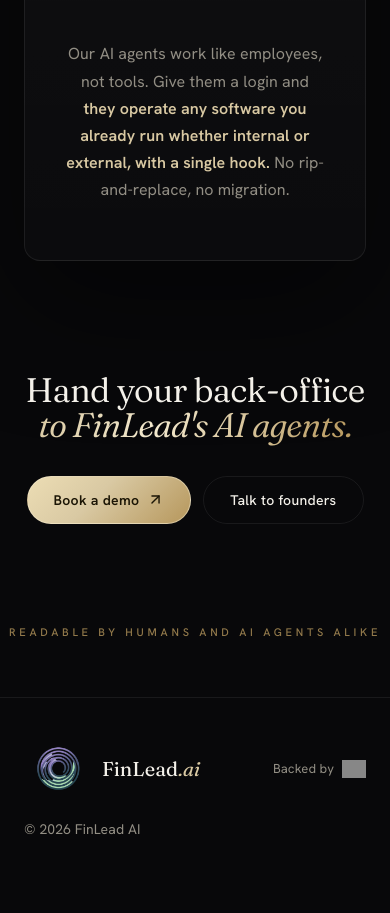
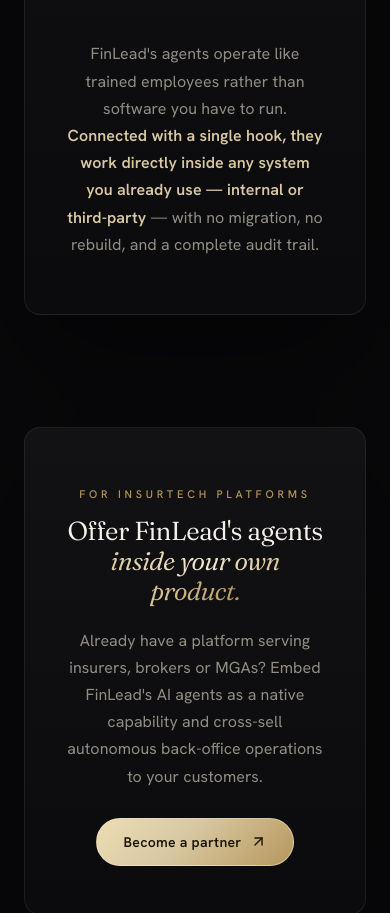
Before and after one commit to Insuryance/FinLeadWeb, a Next.js app: page / in a window 390 px wide. Shown: the part 5380-6293 px from the top of the page. Before the commit the page ends 6254 px from the top, so only its background shows below. Built offline with nearby package versions, Linux system fonts and the light colour scheme; grey boxes are pictures that could not be loaded.

Commit message:
Update page.jsx

```diff
--- a/app/page.jsx
+++ b/app/page.jsx
@@ -390,9 +390,65 @@
     </div>
   );
 }
+function PartnerModal({ open, onClose }) {
+  const [status, setStatus] = useState("idle");
+  const [form, setForm] = useState({ company: "", name: "", role: "", email: "", product: "", usecase: "" });
+  if (!open) return null;
+  const upd = (k) => (e) => setForm((f) => ({ ...f, [k]: e.target.value }));
+  const submit = async () => {
+    if (!form.email || !form.company) { setStatus("need"); return; }
+    setStatus("sending");
+    try {
+      const res = await fetch("https://formspree.io/f/YOUR_PARTNER_FORM_ID", {
+        method: "POST",
+        headers: { "Content-Type": "application/json", Accept: "application/json" },
+        body: JSON.stringify({ type: "partner_inquiry", company: form.company, name: form.name, role: form.role, email: form.email, product: form.product, use_case: form.usecase }),
+      });
+      setStatus(res.ok ? "done" : "error");
+    } catch (e) { setStatus("error"); }
+  };
+  const FIELDS = [["Company", "company", "text"], ["Your name", "name", "text"], ["Role", "role", "text"], ["Work email", "email", "email"], ["Your product / platform", "product", "text"]];
+  return (
+    <div onClick={onClose} style={{ position: "fixed", inset: 0, zIndex: 100, background: "rgba(0,0,0,.62)", backdropFilter: "blur(6px)", display: "flex", alignItems: "center", justifyContent: "center", padding: 20 }}>
+      <div onClick={(e) => e.stopPropagation()} className="fl-glass" style={{ width: "100%", maxWidth: 540, maxHeight: "90vh", overflowY: "auto", padding: 28 }}>
+        <div style={{ display: "flex", justifyContent: "space-between", alignItems: "flex-start", marginBottom: 4 }}>
+          <h3 className="fl-serif" style={{ fontSize: 26, fontWeight: 400, margin: 0 }}>Embed FinLead <span className="fl-gold-grad">agents.</span></h3>
+          <button onClick={onClose} style={{ background: "none", border: "none", color: "var(--muted)", fontSize: 24, cursor: "pointer", lineHeight: 1 }}>×</button>
+        </div>
+        {status === "done" ? (
+          <p className="fl-muted" style={{ fontSize: 15, lineHeight: 1.6, marginTop: 14 }}>
+            Thank you. Your partnership enquiry is in. Our team will review how FinLead's agents can sit inside your product and reach out to scope a pilot.
+          </p>
+        ) : (
+          <>
+            <p className="fl-muted" style={{ fontSize: 13.5, lineHeight: 1.55, margin: "6px 0 20px" }}>
+              For InsurTech platforms that want to offer FinLead's AI agents inside their own product. Tell us about your platform and where you'd like the agents to operate.
+            </p>
+            {FIELDS.map(([label, key, type]) => (
+              <label key={key} style={{ display: "block", marginBottom: 12 }}>
+                <span className="fl-muted" style={{ fontSize: 12, letterSpacing: ".04em" }}>{label}</span>
+                <input className="fl-input" type={type} value={form[key]} onChange={upd(key)} style={{ width: "100%", padding: "11px 14px", fontSize: 14, marginTop: 5 }} />
+              </label>
+            ))}
+            <label style={{ display: "block", marginBottom: 16 }}>
+              <span className="fl-muted" style={{ fontSize: 12, letterSpacing: ".04em" }}>Where would the agents operate? (workflow / module)</span>
+              <textarea className="fl-input" value={form.usecase} onChange={upd("usecase")} rows={3} style={{ width: "100%", padding: "11px 14px", fontSize: 14, marginTop: 5, resize: "vertical" }} />
+            </label>
+            <button className="fl-btn fl-btn-shine" onClick={submit} disabled={status === "sending"} style={{ width: "100%", justifyContent: "center" }}>
+              {status === "sending" ? "Sending…" : "Submit partnership enquiry"}
+            </button>
+            {status === "need" && <p style={{ color: "#FF7E7E", fontSize: 12.5, marginTop: 10 }}>Please add at least your company and work email.</p>}
+            {status === "error" && <p style={{ color: "#FF7E7E", fontSize: 12.5, marginTop: 10 }}>Something went wrong — please email surya@finleadai.com.</p>}
+          </>
+        )}
+      </div>
+    </div>
+  );
+}
 export default function FinLeadSite() {
   const [messages, setMessages] = useState([]);
   const [demoOpen, setDemoOpen] = useState(false);
+  const [partnerOpen, setPartnerOpen] = useState(false);
   const [input, setInput] = useState("");
   const [loading, setLoading] = useState(false);
   const scrollRef = useRef(null);
@@ -605,15 +661,26 @@
               </div>
             ))}
           </div>
-          <p className="fl-muted" style={{ fontSize: 16, lineHeight: 1.7, textAlign: "center", maxWidth: "60ch", margin: "40px auto 0" }}>
-            Our AI agents work like employees, not tools. Give them a login and
-            <span style={{ color: "var(--gold)", fontWeight: 600 }}> they operate any software you already run whether internal or external, with a single hook.</span> No rip-and-replace, no migration.
+          <p className="fl-muted" style={{ fontSize: 16, lineHeight: 1.7, textAlign: "center", maxWidth: "62ch", margin: "40px auto 0" }}>
+            FinLead's agents operate like trained employees rather than software you have to run.
+            <span style={{ color: "var(--gold)", fontWeight: 600 }}> Connected with a single hook, they work directly inside any system you already use — internal or third-party</span> — with no migration, no rebuild, and a complete audit trail.
           </p>
         </div>
       </section>
 
-      {/* CTA */}
-
+      {/* PARTNER / EMBED */}
+      <section style={{ position: "relative", zIndex: 10, maxWidth: 900, margin: "0 auto 112px", padding: "0 24px" }}>
+        <div className="fl-glass" style={{ padding: "48px 40px", textAlign: "center" }}>
+          <p className="fl-eyebrow" style={{ marginBottom: 16 }}>For InsurTech platforms</p>
+          <h2 className="fl-serif" style={{ fontWeight: 350, fontSize: "clamp(26px,3.6vw,40px)", lineHeight: 1.15, letterSpacing: "-.02em", margin: 0 }}>
+            Offer FinLead's agents <span className="fl-gold-grad">inside your own product.</span>
+          </h2>
+          <p className="fl-muted" style={{ fontSize: 16, lineHeight: 1.7, maxWidth: "56ch", margin: "20px auto 28px" }}>
+            Already have a platform serving insurers, brokers or MGAs? Embed FinLead's AI agents as a native capability and cross-sell autonomous back-office operations to your customers.
+          </p>
+          <button onClick={() => setPartnerOpen(true)} className="fl-btn fl-btn-shine">Become a partner <ArrowUpRight size={17} /></button>
+        </div>
+      </section>
       {/* CTA */}
       <section style={{ position: "relative", zIndex: 10, maxWidth: 760, margin: "0 auto 96px", padding: "0 24px", textAlign: "center" }}>
         <h2 className="fl-serif" style={{ fontWeight: 350, fontSize: "clamp(34px,5vw,60px)", lineHeight: 1.05, letterSpacing: "-.02em", margin: 0 }}>
@@ -647,6 +714,7 @@
         </div>
      </footer>
       <DemoModal open={demoOpen} onClose={() => setDemoOpen(false)} />
+      <PartnerModal open={partnerOpen} onClose={() => setPartnerOpen(false)} />
     </div>
   );
 }
```
